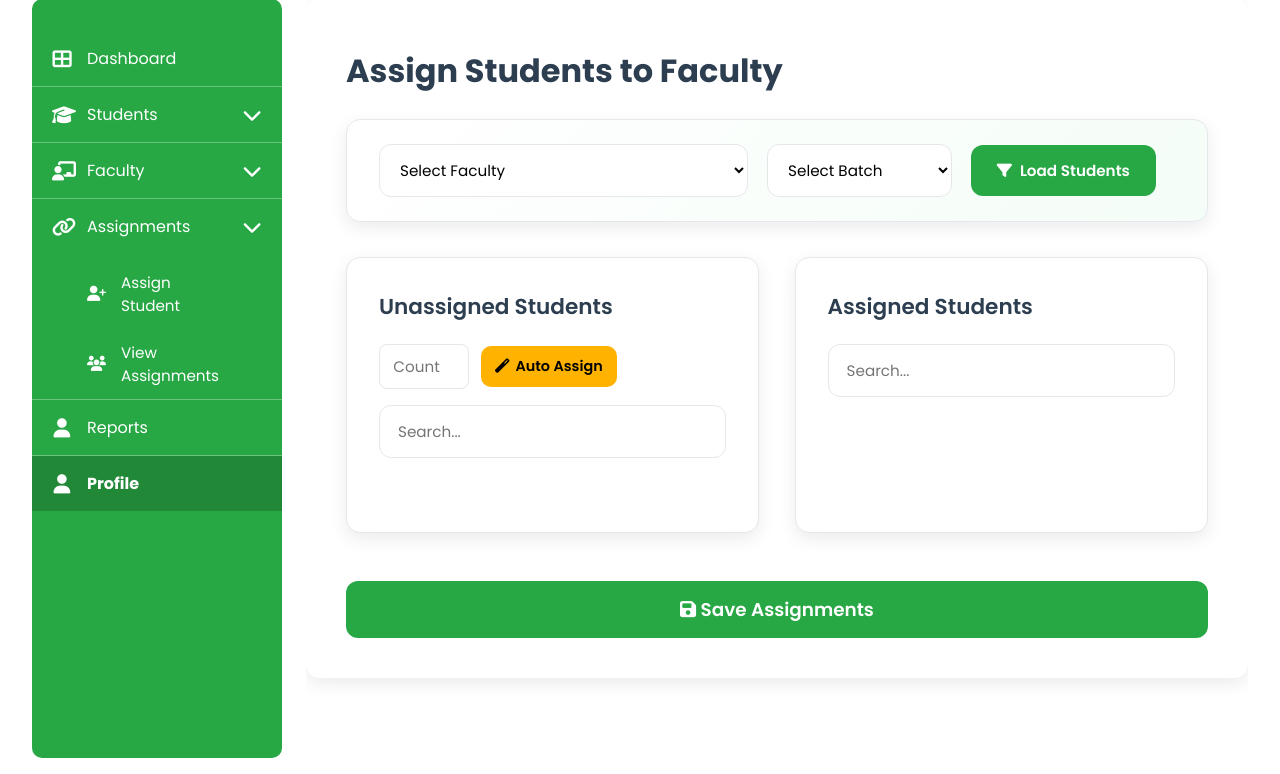
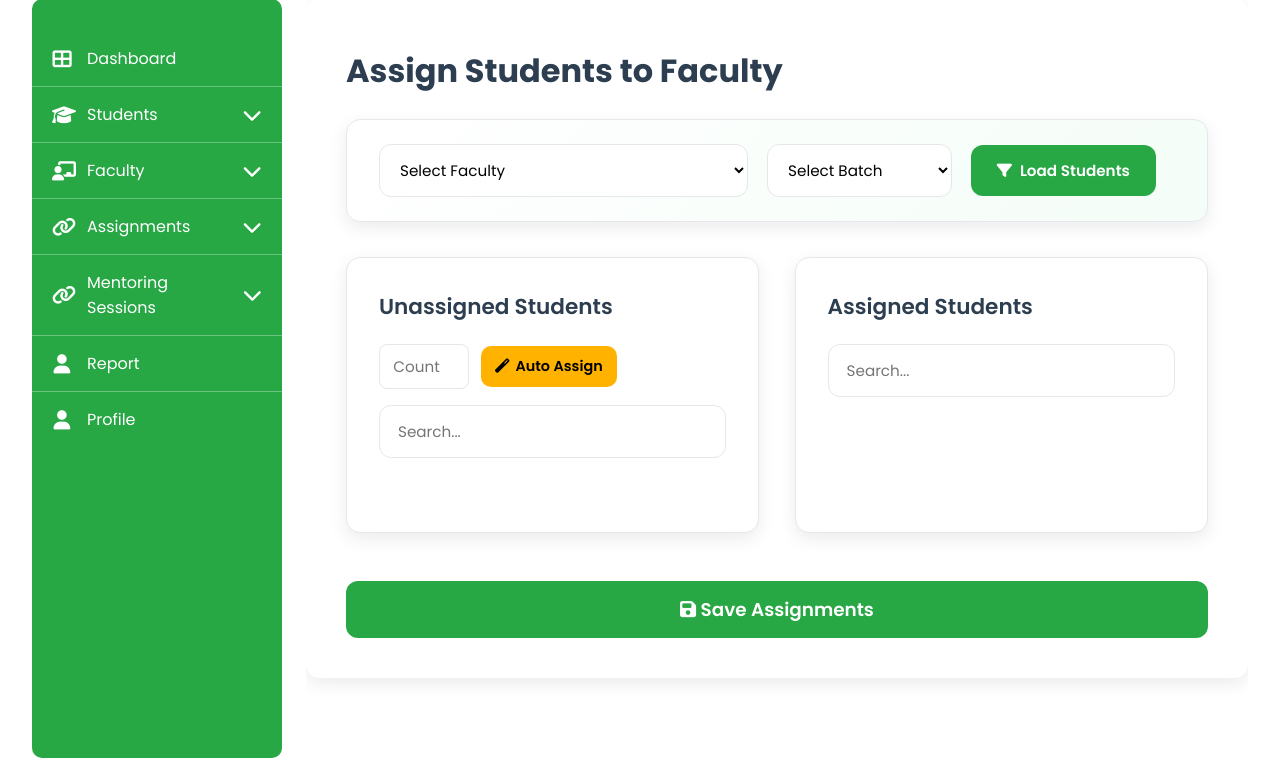
Before and after one commit to ohJeez/Mentor-Mentee, a Django app: template templates/Admin/admin_AddAssignment.html in a window 1280 px wide. Shown: the part 110-884 px from the top of the page. Run offline with Django 4.2, Linux system fonts and the light colour scheme; the template is opened without the code that fills it, so the values that code supplies are empty; parts of the project's set-up code (start-up, migrations or seed data) failed here and were passed over.

Commit message:
New commit

```diff
--- a/templates/Admin/admin_AddAssignment.html
+++ b/templates/Admin/admin_AddAssignment.html
@@ -42,7 +42,7 @@
 <div class="container">
 
   <!-- ✅ SIDEBAR -->
- <aside class="sidebar">
+  <aside class="sidebar">
     <nav class="menu">
 
       <a class="menu-item" href="/admin_dashboard">
@@ -77,13 +77,26 @@
 
       <hr class="menu-divider">
 
-      <div class="dropdown open">
+      <div class="dropdown">
         <a class="menu-item dropdown-toggle">
-          <i class="fas fa-link active"></i><span>Assignments</span>
+          <i class="fas fa-link"></i><span>Assignments</span>
           <i class="fas fa-chevron-down dropdown-icon"></i>
         </a>
         <div class="dropdown-menu">
-          <a class="dropdown-item" href="/admin_AddAssignment"><i class="fas fa-user-plus active"></i>Assign Student</a>
+          <a class="dropdown-item" href="/admin_AddAssignment"><i class="fas fa-user-plus"></i>Assign Student</a>
+          <a class="dropdown-item" href="/admin_ViewAssignments"><i class="fas fa-users"></i>View Assignments</a>
+        </div>
+      </div>
+
+      <hr class="menu-divider">
+
+      <div class="dropdown">
+        <a class="menu-item dropdown-toggle">
+          <i class="fas fa-link"></i><span>Mentoring Sessions</span>
+          <i class="fas fa-chevron-down dropdown-icon"></i>
+        </a>
+        <div class="dropdown-menu">
+          <a class="dropdown-item" href="/admin_createSession"><i class="fas fa-user-plus"></i>Create Session</a>
           <a class="dropdown-item" href="/admin_ViewAssignments"><i class="fas fa-users"></i>View Assignments</a>
         </div>
       </div>
@@ -91,12 +104,12 @@
       <hr class="menu-divider">
 
       <a class="menu-item" href="/admin_reports">
-        <i class="fas fa-user"></i><span>Reports</span>
+        <i class="fas fa-user"></i><span>Report</span>
       </a>
 
       <hr class="menu-divider">
 
-      <a class="menu-item active" href="/admin_profile">
+      <a class="menu-item" href="/admin_profile">
         <i class="fas fa-user"></i><span>Profile</span>
       </a>
 
```
Also changed, not shown: static/student_images/ashbiii2.jpg (added), static/student_images/ashbiii2_xJtTqE3.jpg (added), 4 other files.
